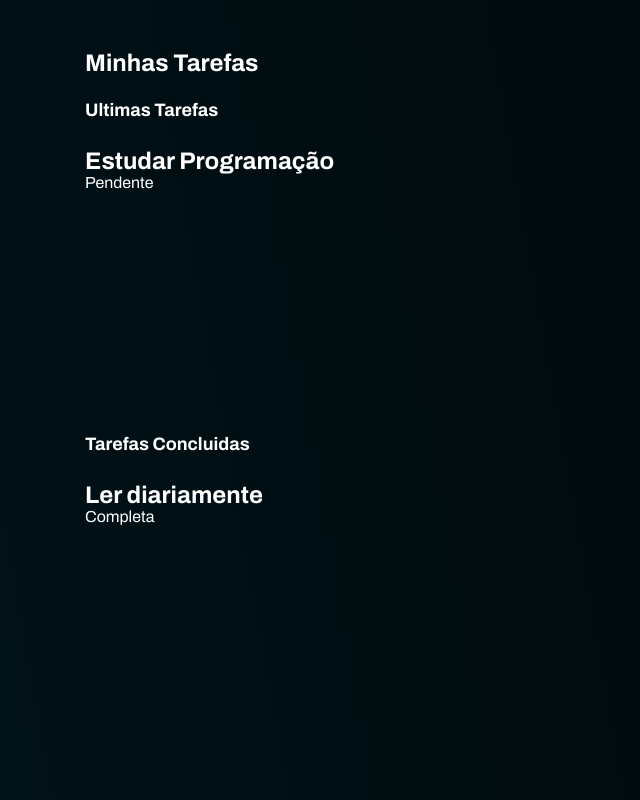
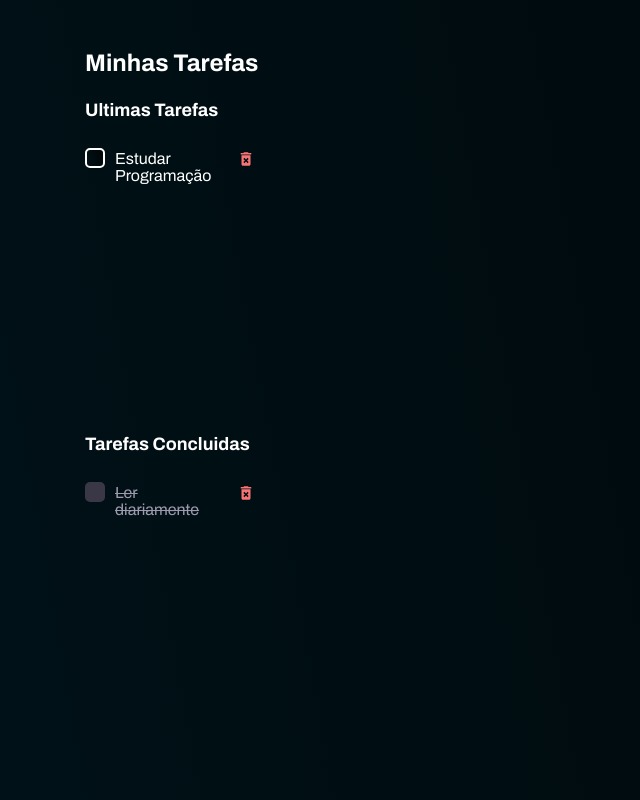
Before and after one commit to kostiago/task-manager, a React (Create React App) app: page / in a window 1280 px wide. Shown: the whole page, without its empty margins (0-640 px from the left). Built offline with nearby package versions, Linux system fonts and the light colour scheme.

Commit message:
feat: update TaskItem component

```diff
--- a/package.json
+++ b/package.json
@@ -9,6 +9,7 @@
     "node-sass": "^9.0.0",
     "react": "^18.2.0",
     "react-dom": "^18.2.0",
+    "react-icons": "^5.0.1",
     "react-scripts": "5.0.1",
     "web-vitals": "^2.1.4"
   },
--- a/src/components/task/TaskItem.jsx
+++ b/src/components/task/TaskItem.jsx
@@ -1,9 +1,30 @@
+import "./TaskItem.scss";
+
+import { MdDeleteForever } from "react-icons/md";
+
 const TaskItem = ({ task }) => {
   return (
-    <>
-      <h1>{task.description}</h1>
-      <p>{task.isCompleted ? "Completa" : "Pendente"}</p>
-    </>
+    <section className="task-item-container">
+      <div className="task-description">
+        <label
+          className={
+            task.isCompleted
+              ? "checkbox-container-completed"
+              : "checkbox-container"
+          }
+        >
+          {task.description}
+          <input type="checkbox" defaultChecked={task.isCompleted} />
+          <span
+            className={task.isCompleted ? "checkmark completed" : "checkmark"}
+          ></span>
+        </label>
+      </div>
+
+      <div className="delete">
+        <MdDeleteForever size={18} color="#f97474" />
+      </div>
+    </section>
   );
 };
 
--- /dev/null
+++ b/src/components/task/TaskItem.scss
@@ -0,0 +1,102 @@
+.task-item-container {
+  display: flex;
+  justify-content: space-between;
+  max-width: 50%;
+
+  @media (max-width: 768px) {
+    max-width: 90%;
+  }
+
+  .delete {
+    padding: 1.5px;
+    margin-left: 18px;
+
+    &:hover {
+      cursor: pointer;
+    }
+  }
+}
+
+/*Customize the label*/
+
+.checkbox-container {
+  display: block;
+  position: relative;
+  padding-left: 30px;
+  margin-bottom: 25px;
+  cursor: pointer;
+  font-size: 1rem;
+  -webkit-user-select: none;
+  -moz-user-select: none;
+  -ms-user-select: none;
+  padding-top: 1.5px;
+}
+
+.checkbox-container-completed {
+  @extend .checkbox-container;
+  color: #9d9aad;
+  text-decoration: line-through;
+}
+
+/*Hide the browser's default checkbox*/
+
+.checkbox-container input {
+  position: absolute;
+  opacity: 0;
+  cursor: pointer;
+  height: 0;
+  width: 0;
+}
+
+/*Create checkbox*/
+.checkmark {
+  position: absolute;
+  top: 0;
+  left: 0;
+  height: 20px;
+  width: 20px;
+  background: linear-gradient(259deg, #000000 -41.68%, #00171f 146.85%);
+  border: 2px solid #ffffff;
+  border-color: #fff;
+  border-radius: 5px;
+}
+
+/*On mouse-over, add a grey background color*/
+
+.checkbox-container:hover input ~ .checkmark {
+  background-color: #fff;
+}
+
+/*When the checkbox is checked, add a blue background*/
+
+.checkbox-container:hover input ~ .checkmark {
+  background: linear-gradient(262.71deg, #00d1ff -30.04%, #00ffa3 124.74%);
+}
+
+.checkbox-container input:checked ~ .completed {
+  background: #3a3847;
+  border-color: #3a3847;
+  border-radius: 5px;
+}
+
+/*Create the checkmark/indicator (hidden when not checked)*/
+
+.checkmark::after {
+  content: "";
+  position: absolute;
+  display: none;
+}
+
+/*Show the checkmark when checked*/
+.checkbox-container input:checked ~ .checkmark::after {
+  left: 6px;
+  top: 2px;
+  width: 3px;
+  height: 7px;
+  border: solid white;
+  border-color: #fff;
+  border-width: 0 3px 3px 0;
+  -webkit-transform: rotate(45deg);
+  -ms-transform: rotate(45deg);
+  transform: rotate(45deg);
+}
```
Also changed, not shown: 1 other file (tests, documents, lock files or other folders).
